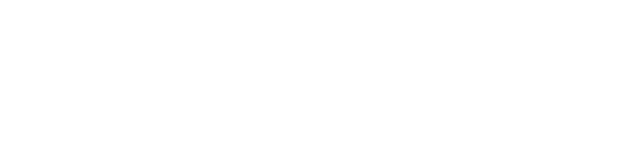
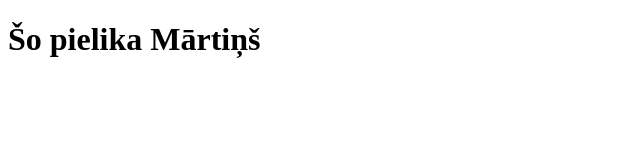
Before and after one commit to stwebcode/test, a plain HTML site: page index.html in a window 1280 px wide. Shown: the whole page, without its empty margins (0-640 px from the left). Drawn offline with Linux system fonts and the light colour scheme.

Commit message:
Šo pielika Mārtiņš

```diff
--- a/index.html
+++ b/index.html
@@ -7,6 +7,6 @@
     <link rel="stylesheet" href="style.css">
 </head>
 <body>
-
+    <h1>Šo pielika Mārtiņš</h1>
 </body>
 </html>
```
